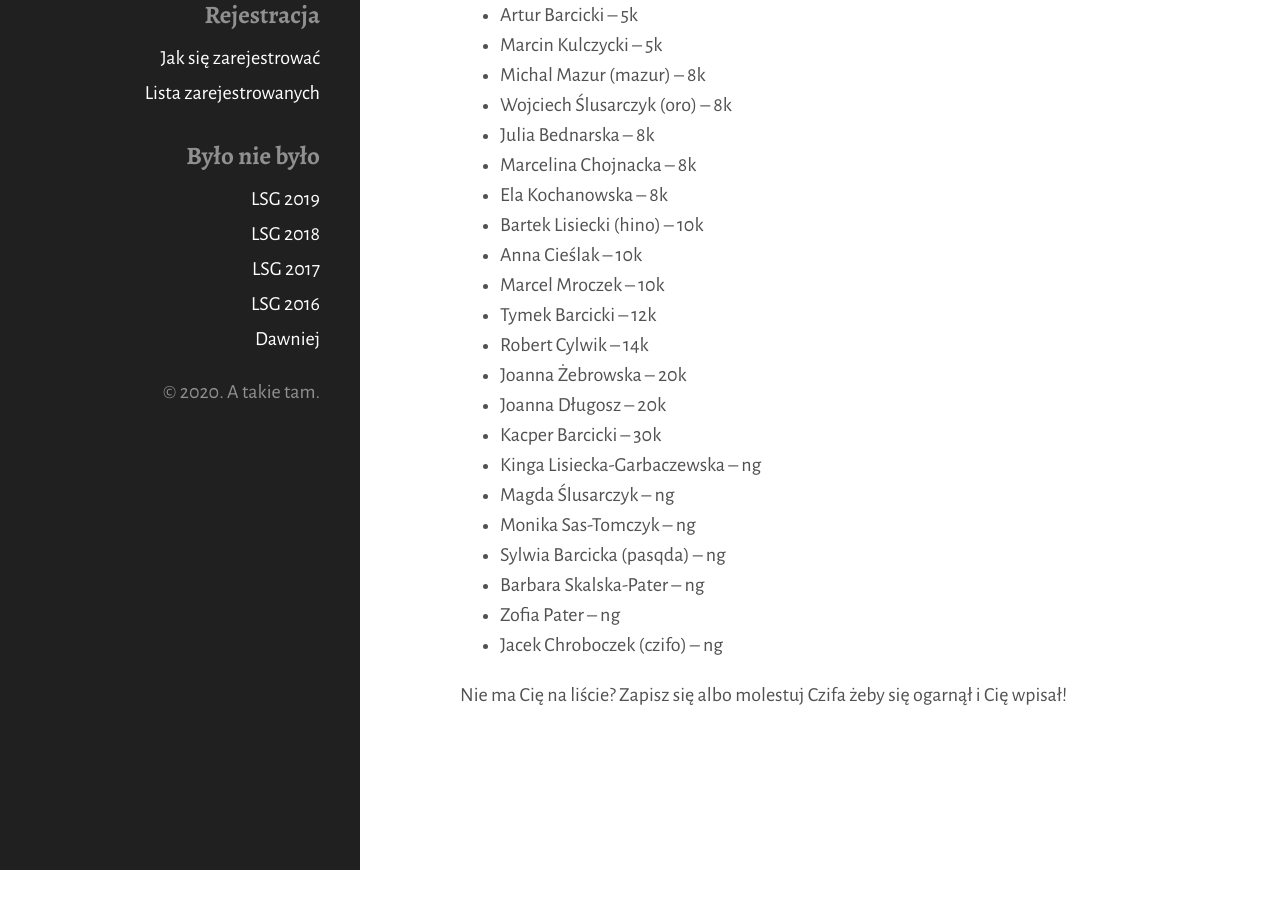
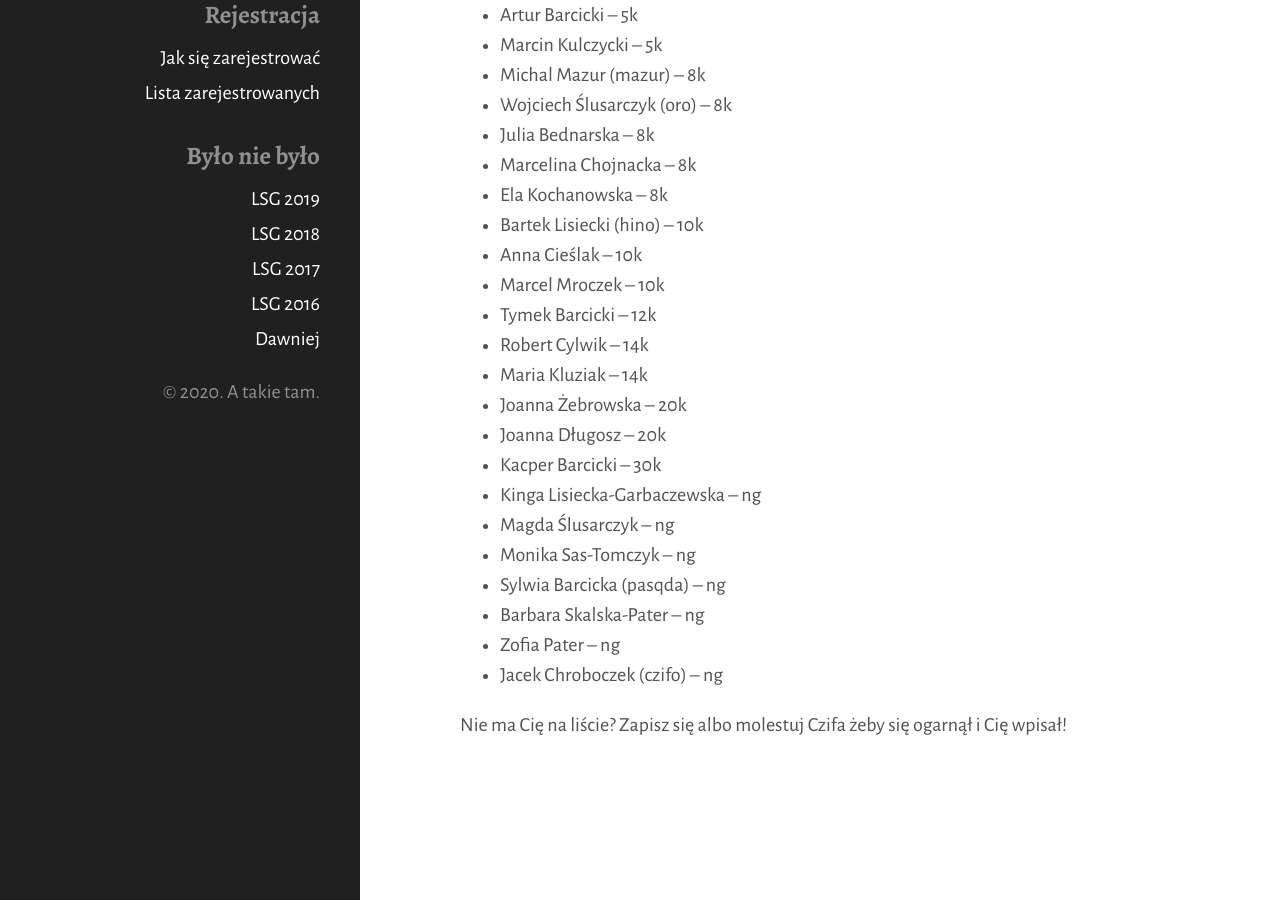
Before and after one commit to tasuki/lsg, a Jekyll site: the page built from zarejestrowani.md, in a window 1280 px wide and 900 px high, scrolled down 660 px. Built offline with Jekyll 4.4.1, drawn with Linux system fonts in a browser that asks for light colours; nearby versions of some CDN libraries; before the commit the page ends 1530 px from its top, so only the background shows below that.

Commit message:
Update zarejestrowani.md

```diff
--- a/zarejestrowani.md
+++ b/zarejestrowani.md
@@ -35,6 +35,7 @@ Zarejestrowani uczestnicy (mniej więcej wg siły):
 - Marcel Mroczek -- 10k
 - Tymek Barcicki -- 12k
 - Robert Cylwik -- 14k
+- Maria Kluziak -- 14k
 - Joanna Żebrowska -- 20k
 - Joanna Długosz -- 20k
 - Kacper Barcicki -- 30k
```
